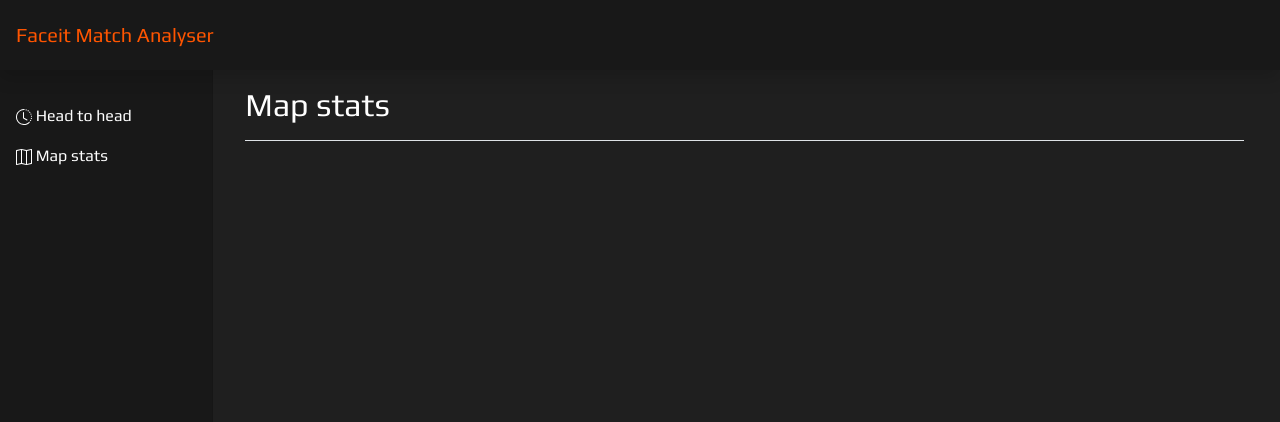
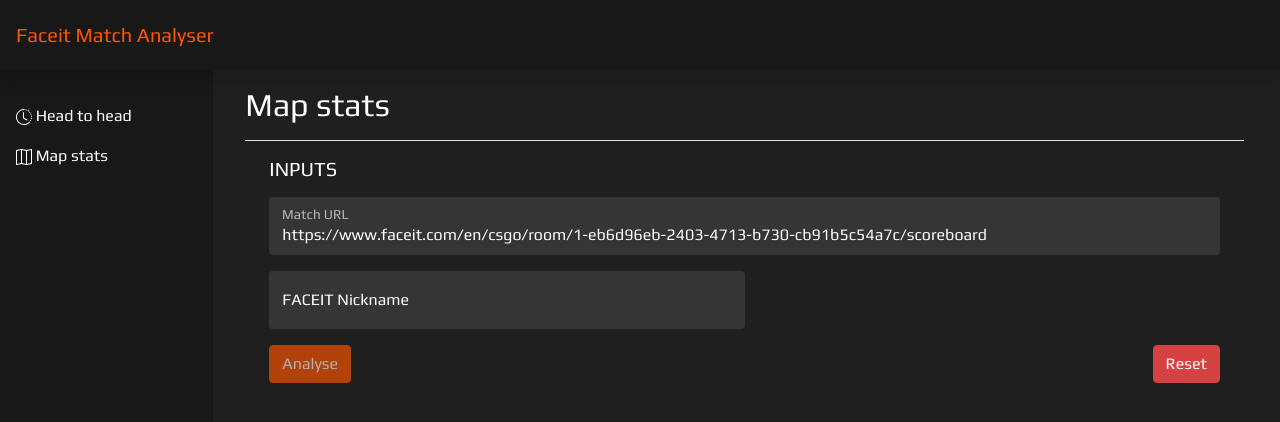
Before and after one commit to dixonkhtse/match-analyser, an Angular app: page / in a window 1280 px wide. Both pictures are taken after a click on the tab "Map stats". Shown: the top 422 px of the page. Built offline with nearby package versions, Linux system fonts and the light colour scheme; what bluebird would draw is missing.

Commit message:
Fix colors

```diff
--- a/src/app/app.component.html
+++ b/src/app/app.component.html
@@ -5,12 +5,12 @@
       <div class="match-url form-floating mb-3">
         <input id="matchUrl" name="matchUrl" type="text" class="form-control"
           [class.is-invalid]="submitted && !matchUrl" placeholder="Match URL" [(ngModel)]="matchUrl">
-        <label for="matchUrl">Match URL</label>
+        <label class="text-light" for="matchUrl">Match URL</label>
       </div>
       <div class="faceit-user-name form-floating mb-3">
         <input id="faceitUsername" name="faceitUsername" type="text" class="form-control"
           [class.is-invalid]="submitted && !faceitUsername" placeholder="FACEIT Nickname" [(ngModel)]="faceitUsername">
-        <label for="faceitUsername">FACEIT Nickname</label>
+        <label class="text-light" for="faceitUsername">FACEIT Nickname</label>
       </div>
       <div class="btns d-flex justify-content-between">
         <button type="submit" class="btn btn-primary text-light" [disabled]="!matchUrl || !faceitUsername || analysing"
@@ -68,7 +68,7 @@
             </a>
           </li>
           <li class="nav-item">
-            <a class="nav-link" data-bs-target="#nav-map-picks" role="tab" data-bs-toggle="tab">
+            <a class="nav-link" data-bs-target="#nav-map-stats" role="tab" data-bs-toggle="tab">
               <svg xmlns="http://www.w3.org/2000/svg" width="16" height="16" fill="currentColor" class="bi bi-map"
                 viewBox="0 0 16 16">
                 <path fill-rule="evenodd"
@@ -82,11 +82,13 @@
     </nav>
 
     <main class="tab-content">
+
+      <!-- Head to head -->
       <div class="col-md-9 ms-sm-auto col-lg-10 px-md-4 tab-pane fade show active" role="tabpanel"
         id="nav-match-history">
         <div
           class="d-flex justify-content-between flex-wrap flex-md-nowrap align-items-center pt-3 pb-2 mb-3 border-bottom">
-          <h1 class="h2">Head to head</h1>
+          <h2 class="text-light">Head to head</h2>
         </div>
 
         <h2>Section title</h2>
@@ -114,10 +116,62 @@
         </div>
       </div>
 
-      <div class="col-md-9 ms-sm-auto col-lg-10 px-md-4 tab-pane fade" role="tabpanel" id="nav-map-picks">
+      <!-- Map stats -->
+      <div class="col-md-9 ms-sm-auto col-lg-10 px-md-4 tab-pane fade" role="tabpanel" id="nav-map-stats">
         <div
           class="d-flex justify-content-between flex-wrap flex-md-nowrap align-items-center pt-3 pb-2 mb-3 border-bottom">
-          <h1 class="h2">Map stats</h1>
+          <h2 class="text-light">Map stats</h2>
+        </div>
+
+        <div class="container rounded">
+          <h5 class="text-light mb-3">INPUTS</h5>
+          <form>
+            <div class="match-url form-floating mb-3">
+              <input id="matchUrl" name="matchUrl" type="text" class="form-control form-control-dark"
+                [class.is-invalid]="submitted && !matchUrl" placeholder="Match URL" [(ngModel)]="matchUrl">
+              <label class="text-light" for="matchUrl">Match URL</label>
+            </div>
+            <div class="faceit-user-name form-floating mb-3">
+              <input id="faceitUsername" name="faceitUsername" type="text" class="form-control form-control-dark"
+                [class.is-invalid]="submitted && !faceitUsername" placeholder="FACEIT Nickname"
+                [(ngModel)]="faceitUsername">
+              <label class="text-light" for="faceitUsername">FACEIT Nickname</label>
+            </div>
+            <div class="btns d-flex justify-content-between">
+              <button type="submit" class="btn btn-primary text-light"
+                [disabled]="!matchUrl || !faceitUsername || analysing" (click)="analyse()">
+                <span *ngIf="!analysing">Analyse</span>
+                <ng-container *ngIf="analysing">
+                  <span class="spinner spinner-border spinner-border-sm" role="status" aria-hidden="true"></span>
+                  <span class="sr-only">Loading...</span>
+                </ng-container>
+              </button>
+              <button type="button" class="btn btn-danger text-light"
+                [disabled]="(!matchUrl && !faceitUsername) || analysing" (click)="reset()">Reset</button>
+            </div>
+            <div *ngIf="warning" class="text-danger mt-3">Error: {{ warning }}</div>
+          </form>
+        </div>
+        <div *ngIf="result" class="outputs rounded text-light">
+          <h5 class="mb-3">RESULTS</h5>
+          <table class="output-table table table-bordered text-light">
+            <thead>
+              <tr>
+                <th scope="col">Player</th>
+                <th scope="col">Level</th>
+                <th scope="col">ID</th>
+              </tr>
+            </thead>
+            <tbody>
+              <tr *ngFor="let row of result">
+                <td>{{ row.nickname }}</td>
+                <td class="level">
+                  <img [src]="'assets/icons/lv' + row.game_skill_level + '.svg'" />
+                </td>
+                <td>{{ row.player_id }}</td>
+              </tr>
+            </tbody>
+          </table>
         </div>
       </div>
     </main>
--- a/src/styles.scss
+++ b/src/styles.scss
@@ -16,7 +16,6 @@
   width: 100%;
   height: 100%;
   background-color: #1f1f1f;
-  color: white;
 }
 
 @font-face {
@@ -86,7 +85,7 @@
 //   }
 
   .sidebar .nav-link:hover {
-    background-color: rgba(255, 255, 255, 0.472);;
+    background-color: rgba(255, 255, 255, 0.5);;
   }
 
   .sidebar .nav-link:hover .feather,
@@ -127,6 +126,8 @@
   }
 
   .form-control-dark:focus {
+    color: #fff;
     border-color: transparent;
+    background-color: rgba(255, 255, 255, .1);
     box-shadow: 0 0 0 3px rgba(255, 255, 255, .25);
   }
```
